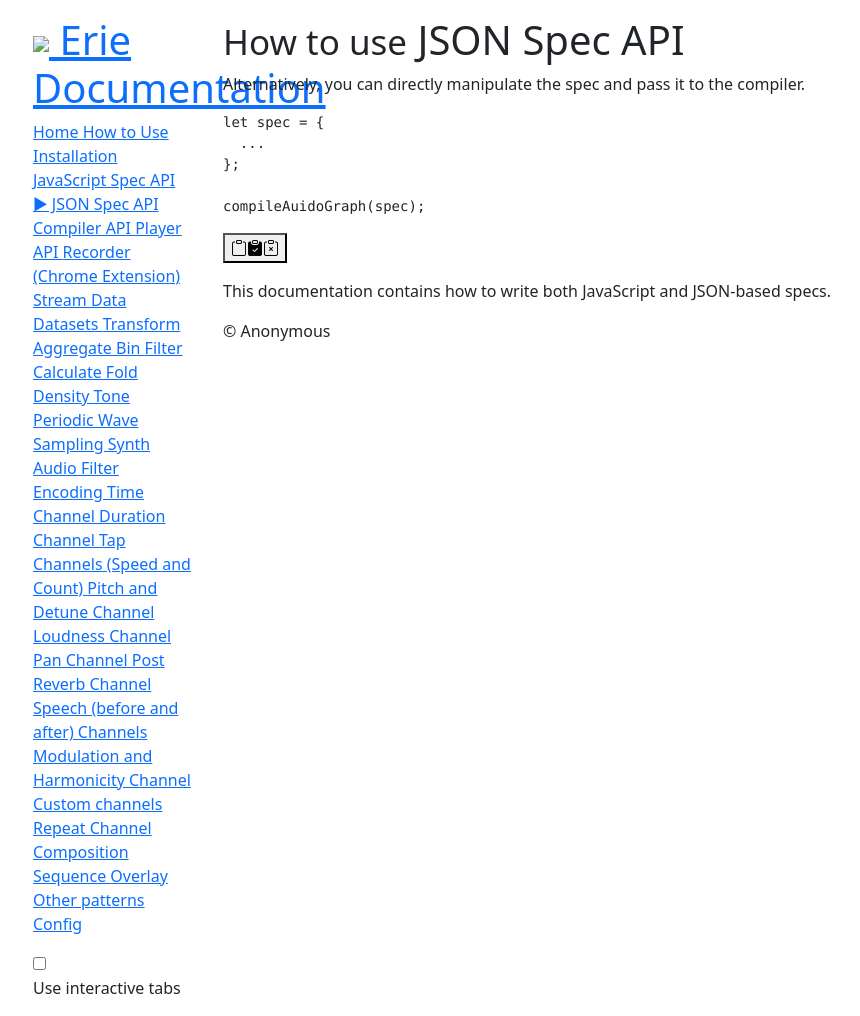
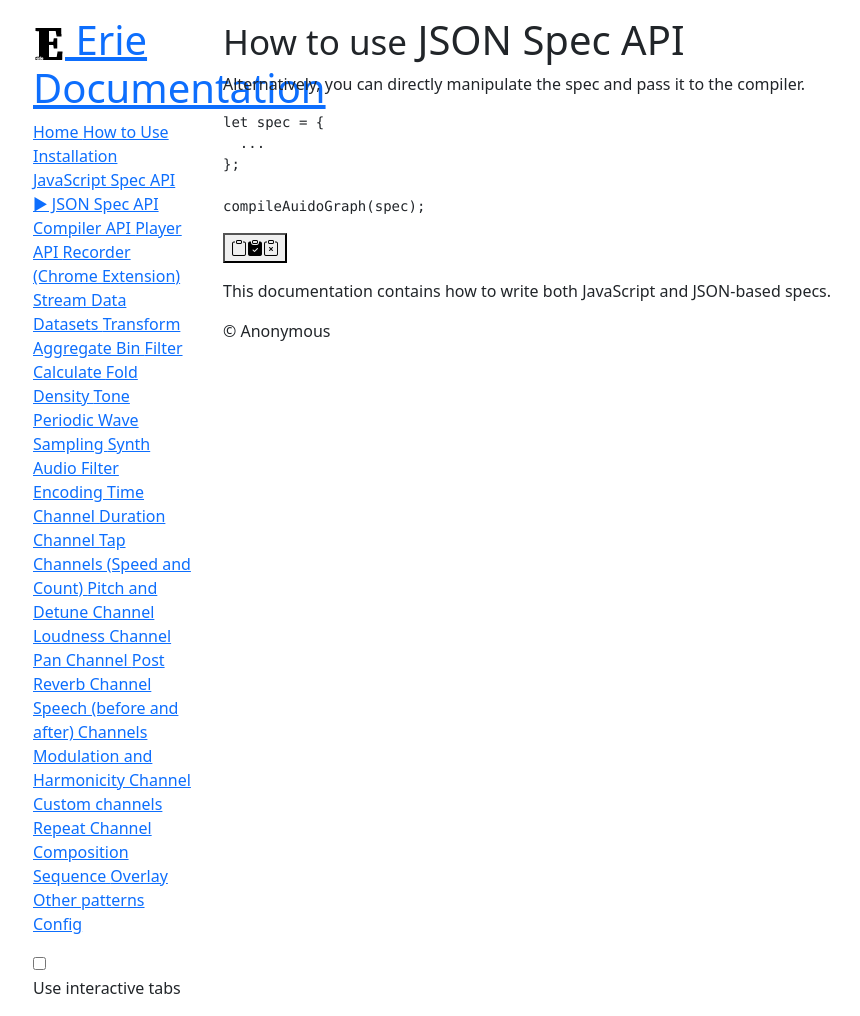
Before and after one commit to see-mike-out/erie-documentation, a Jekyll site: the page built from docs/how-to-use/json-api.md, in a window 1280 px wide. Shown: the whole page, without its empty margins (53-913 px from the left). Built offline with Jekyll 4.4.1, drawn with Linux system fonts in a browser that asks for light colours.

Commit message:
path-rel

```diff
--- a/_layouts/default.html
+++ b/_layouts/default.html
@@ -4,11 +4,11 @@
 <head>
   <meta charset="utf-8">
   <title>Erie Documentation | {{ page.title }}</title>
-  <link rel="stylesheet" href="./css/style.css">
+  <link rel="stylesheet" href="{{./css/style.css | relative_url}}">
   <link href="https://cdn.jsdelivr.net/npm/bootstrap@5.3.0/dist/css/bootstrap.min.css" rel="stylesheet"
     integrity="sha384-9ndCyUaIbzAi2FUVXJi0CjmCapSmO7SnpJef0486qhLnuZ2cdeRhO02iuK6FUUVM" crossorigin="anonymous">
   <link rel="stylesheet" href="https://cdn.jsdelivr.net/npm/bootstrap-icons@1.10.5/font/bootstrap-icons.css">
-  <link rel="icon" type="image/x-icon" href="./assets/image/erie-logo-32.png">
+  <link rel="icon" type="image/x-icon" href="{{./assets/image/erie-logo-32.png  | relative_url }}">
 </head>
 
 <body>
@@ -17,7 +17,7 @@
       <section id="nav-section" class="col-12 col-md-4 col-lg-3 col-xl-2 p-3">
         <h1>
           <a href="/">
-            <img src={{ "./assets/image/erie-logo-32.png" }} />
+            <img src={{ "./assets/image/erie-logo-32.png" | relative_url }} />
             Erie Documentation
           </a>
         </h1>
@@ -25,11 +25,11 @@
           {% assign pages = site.pages | where_exp: 'page', 'page.title' | sort: "order" %}
           {% for pg in pages %}
           {% if pg.title == page.title %}
-          <a href="{{ pg.url }}" class="nav-item current" data-level="{{ pg.level }}" >
+          <a href="{{ pg.url | relative_url }}" class="nav-item current" data-level="{{ pg.level }}">
             ▶︎ {{pg.title}}
           </a>
           {% else %}
-          <a href="{{ pg.url }}" class="nav-item" data-level="{{ pg.level }}" >
+          <a href="{{ pg.url | relative_url }}" class="nav-item" data-level="{{ pg.level }}">
             {{pg.title}}
           </a>
           {% endif %}
```
